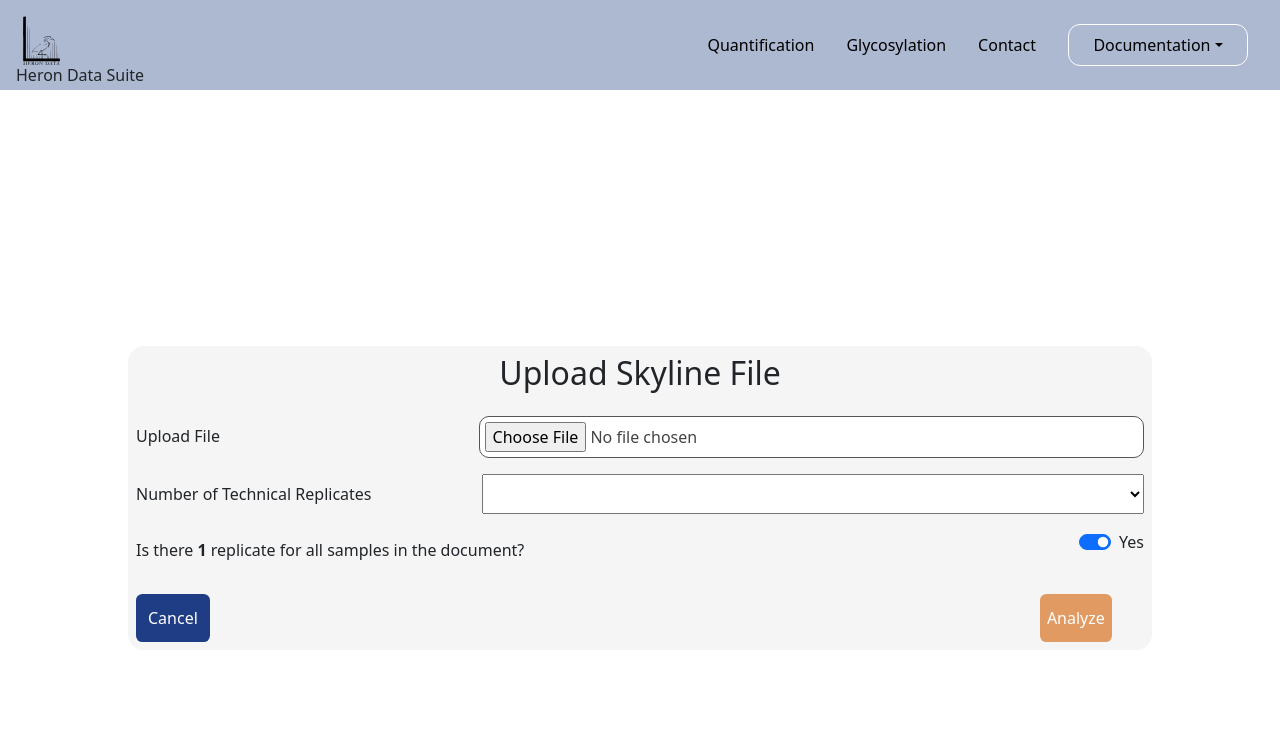
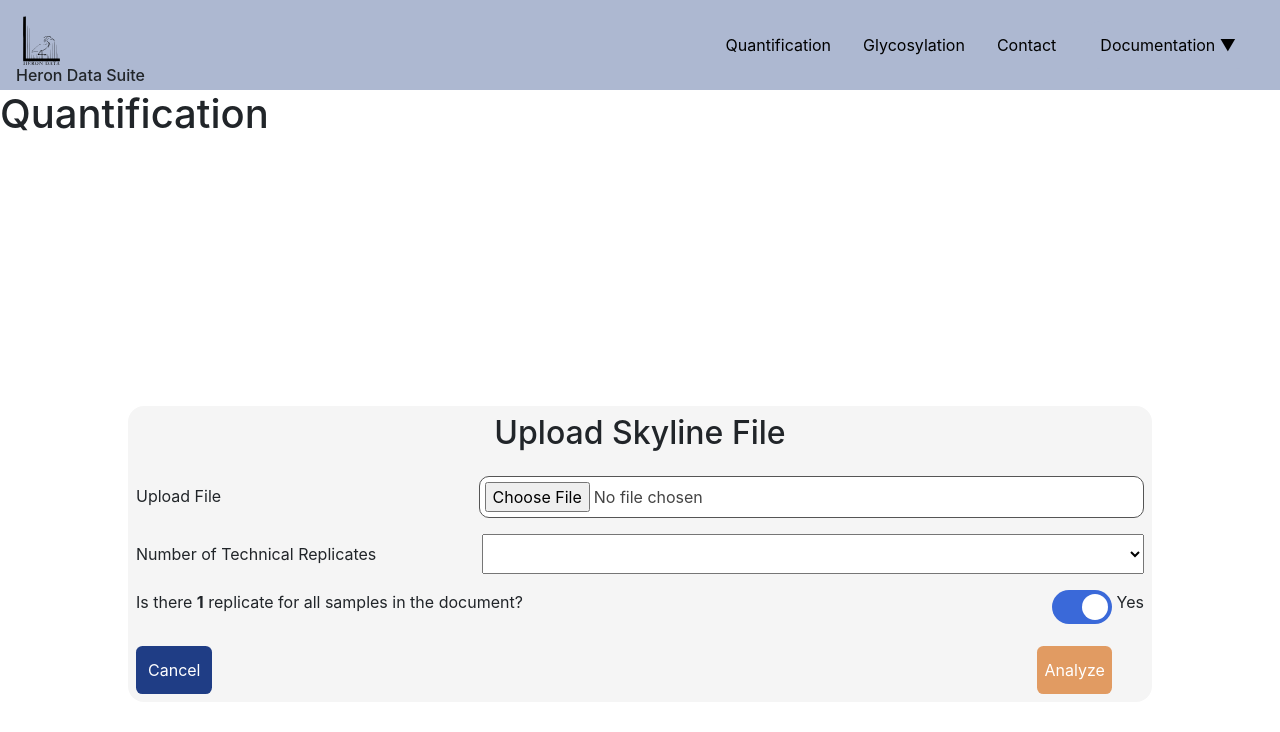
Before and after one commit to Step-henC/heron-redux, a React (Vite) app: page /quant in a window 1280 px wide. Shown: the top 732 px of the page. Built offline with nearby package versions, Linux system fonts and the light colour scheme.

Commit message:
remove react bootstrap for load times

```diff
--- a/package.json
+++ b/package.json
@@ -22,7 +22,6 @@
     "mathjs": "^12.3.2",
     "papaparse": "^5.4.1",
     "react": "^18.3.1",
-    "react-bootstrap": "^2.10.0",
     "react-data-table-component": "^7.6.2",
     "react-dom": "^18.3.1",
     "react-redux": "^9.1.2",
--- a/src/App.css
+++ b/src/App.css
@@ -1,38 +1,3 @@
 .App {
   text-align: center;
 }
-
-.App-logo {
-  height: 40vmin;
-  pointer-events: none;
-}
-
-@media (prefers-reduced-motion: no-preference) {
-  .App-logo {
-    animation: App-logo-spin infinite 20s linear;
-  }
-}
-
-.App-header {
-  background-color: #282c34;
-  min-height: 100vh;
-  display: flex;
-  flex-direction: column;
-  align-items: center;
-  justify-content: center;
-  font-size: calc(10px + 2vmin);
-  color: white;
-}
-
-.App-link {
-  color: #61dafb;
-}
-
-@keyframes App-logo-spin {
-  from {
-    transform: rotate(0deg);
-  }
-  to {
-    transform: rotate(360deg);
-  }
-}
--- a/src/App.js
+++ b/src/App.js
@@ -1,4 +1,3 @@
-import './App.css';
 import { Provider } from 'react-redux';
 import { PersistGate } from 'redux-persist/integration/react';
 import { persistor, store } from './store';
--- /dev/null
+++ b/src/components/Dropdown/Dropdown.jsx
@@ -0,0 +1,14 @@
+import { uniqueId } from 'lodash';
+import './dropdown.css'
+export default function Dropdown({items, title, theme}) {
+
+
+  return (
+    <div className="dropdown">
+  <button className={theme === 'white' ? "dropbtn-white" : "dropbtn"}>{title} &#x25BC;</button>
+  <div className="dropdown-content">
+   { items.map((item) => <a key={uniqueId('drpdn')} href={item.url}>{item.label}</a>) }
+  </div>
+</div>
+  )
+}
--- /dev/null
+++ b/src/components/Dropdown/dropdown.css
@@ -0,0 +1,48 @@
+.dropbtn {
+  background-color: rgb(173, 184, 209);
+  padding: 12px;
+  border: none;
+  border-radius: 12px;
+  cursor: pointer;
+}
+
+.dropbtn-white {
+  background-color: white;
+  padding: 12px;
+  border: none;
+  border-radius: 12px;
+  cursor: pointer;
+  float: left;
+  padding-left: 0;
+}
+
+.dropdown {
+  position: relative;
+  display: inline-block;
+}
+
+.dropdown-content {
+  display: none;
+  position: absolute;
+  background-color: #f9f9f9;
+  min-width: 160px;
+  box-shadow: 0px 8px 16px 0px rgba(0,0,0,0.2);
+  z-index: 1;
+}
+
+.dropdown-content a {
+  color: black;
+  padding: 12px 16px;
+  text-decoration: none;
+  display: block;
+}
+
+.dropdown-content a:hover {background-color: #f1f1f1}
+
+.dropdown:hover .dropdown-content {
+  display: block;
+}
+
+.dropdown:hover .dropbtn {
+  background-color:rgb(173, 184, 209);
+}
--- a/src/components/Header/Header.jsx
+++ b/src/components/Header/Header.jsx
@@ -1,23 +1,33 @@
-import Dropdown from 'react-bootstrap/Dropdown';
-import DropdownButton from 'react-bootstrap/DropdownButton';
 import React, { useState, useEffect } from 'react';
 import { useNavigate } from 'react-router-dom';
 import './headerstyle.css';
+import Dropdown from '../Dropdown/Dropdown';
 
 export default function Header() {
   const [showOffCanvasButton, setShowOffcanvasButton] = useState(false);
   const navigate = useNavigate();
 
+  const dropdownItems = [
+    {
+      label: 'Protocol Publication',
+      url: `${process.env.REACT_APP_PROTOCOL_LINK}`,
+    },
+    { label: 'Quantification Tutorial', url: '/quant' },
+    { label: 'Glycosylation Tutorial', url: '/glyco' },
+  ];
+
   const windowResizeAddCanvasButton = () => {
     const navLinksDiv = document.getElementsByClassName('nav-links')[0];
-    if (navLinksDiv){
+    if (navLinksDiv) {
       //navLinksDisplay.checkVisibility() is a more semantic function
       //but broke unit tests since jsdom does not have that function
       // getComputedStyle may be a bit slower, but it works the same
-      const navLinksDisplay = window.getComputedStyle(navLinksDiv, null).display
+      const navLinksDisplay = window.getComputedStyle(
+        navLinksDiv,
+        null
+      ).display;
       setShowOffcanvasButton(navLinksDisplay === 'none');
     }
-
   };
   useEffect(() => {
     window.addEventListener('resize', windowResizeAddCanvasButton);
@@ -32,22 +42,19 @@ export default function Header() {
     windowResizeAddCanvasButton();
   }, []);
 
-
-
-
   return (
     <nav className="principal-header">
-      <div data-testid='logo-div-btn' role='button' className="logo-home-link" onClick={() => navigate('/')}>
-        <img
-          alt="heron logo"
-          width="50"
-          height="50"
-          src='/heronlogomain.svg'
-        />{' '}
+      <div
+        data-testid="logo-div-btn"
+        role="button"
+        className="logo-home-link"
+        onClick={() => navigate('/')}
+      >
+        <img alt="heron logo" width="50" height="50" src="/heronlogomain.svg" />{' '}
         <h6 className="heron-suite">Heron Data Suite</h6>
       </div>
-      <div data-testid='quant-link' id='nav-link-div' className="nav-links">
-        <a data-testid='quant-link' className="quant-lk" href="/quant">
+      <div data-testid="quant-link" id="nav-link-div" className="nav-links">
+        <a data-testid="quant-link" className="quant-lk" href="/quant">
           Quantification
         </a>
         <a className="gly-lk" href="/glyco">
@@ -56,40 +63,44 @@ export default function Header() {
         <a className="gly-lk" href="/contact">
           Contact
         </a>
-        <DropdownButton title="Documentation" bsPrefix="dropdown-nav">
-          <Dropdown.Item href={process.env.REACT_APP_PROTOCOL_LINK}>Protocol Publication</Dropdown.Item>
-          <Dropdown.Item href="/quant">Quantification Tutorial</Dropdown.Item>
-          <Dropdown.Item href="#">Glycosylation Tutorial</Dropdown.Item>
-        </DropdownButton>
+        <Dropdown title={'Documentation'} items={dropdownItems} />
       </div>
       {showOffCanvasButton && (
-        <div data-testid='offcanvas-btn' className="offcanvas-btn" data-bs-toggle='offcanvas' data-bs-target='#open-offc' tabIndex={1}>
-          <span className="offcan-btn-icon">
-            &#9776;
-          </span>
+        <div
+          data-testid="offcanvas-btn"
+          className="offcanvas-btn"
+          data-bs-toggle="offcanvas"
+          data-bs-target="#open-offc"
+          tabIndex={1}
+        >
+          <span className="offcan-btn-icon">&#9776;</span>
         </div>
       )}
-<div id='open-offc' className='offcanvas offcanvas-end'>
-    <div className='offcanvas-header' >
-      <button type='button' className='btn-close' data-bs-dismiss='offcanvas'></button>
-    </div>
-    <div className='offcanvas-body'>
-<ul>
-  <li className='list-link'><a href='/quant'>Quantification</a></li>
-  <li className='list-link1'><a href='/glyco'>Glycosylation</a></li>
-  <li className='list-link1'><a href='/contact'>Contact</a></li>
-
-  <li>  <DropdownButton title="Documentation" bsPrefix="dropdown-nav-ofc">
-          <Dropdown.Item href={process.env.REACT_APP_PROTOCOL_LINK}>Protocol Publication</Dropdown.Item>
-          <Dropdown.Item href="/quant">Quantification Tutorial</Dropdown.Item>
-          <Dropdown.Item href="#">Glycosylation Tutorial</Dropdown.Item>
-        </DropdownButton></li>
-
-
-</ul>
-</div>
-
-    </div>
+      <div id="open-offc" className="offcanvas offcanvas-end">
+        <div className="offcanvas-header">
+          <button
+            type="button"
+            className="btn-close"
+            data-bs-dismiss="offcanvas"
+          ></button>
+        </div>
+        <div className="offcanvas-body">
+          <ul>
+            <li className="list-link">
+              <a href="/quant">Quantification</a>
+            </li>
+            <li className="list-link1">
+              <a href="/glyco">Glycosylation</a>
+            </li>
+            <li className="list-link1">
+              <a href="/contact">Contact</a>
+            </li>
+            <li>
+              <Dropdown title={'Documentation'} items={dropdownItems} theme={'white'}/>
+            </li>
+          </ul>
+        </div>
+      </div>
     </nav>
   );
 }
--- /dev/null
+++ b/src/components/ToggleSwitch/ToggleSwitch.jsx
@@ -0,0 +1,18 @@
+
+import './togglestyle.css'
+
+export default function ToggleSwitch({checked, onChange}){
+
+
+
+
+  return (
+
+
+    <label className="switch">
+<input type="checkbox" onChange={() => onChange()} checked={checked}/>
+<span className="slider round"></span>
+</label>
+
+  )
+}
--- /dev/null
+++ b/src/components/ToggleSwitch/togglestyle.css
@@ -0,0 +1,59 @@
+.switch {
+  position: relative;
+  display: inline-block;
+  width: 60px;
+  height: 34px;
+}
+
+.switch input {
+  opacity: 0;
+  width: 0;
+  height: 0;
+}
+
+.slider {
+  position: absolute;
+  cursor: pointer;
+  top: 0;
+  left: 0;
+  right: 0;
+  bottom: 0;
+  background-color: #ccc;
+  -webkit-transition: .4s;
+  transition: .4s;
+}
+
+.slider:before {
+  position: absolute;
+  content: "";
+  height: 26px;
+  width: 26px;
+  left: 4px;
+  bottom: 4px;
+  background-color: white;
+  -webkit-transition: .4s;
+  transition: .4s;
+}
+
+input:checked + .slider {
+  background-color:rgb(58, 105, 217);
+}
+
+input:focus + .slider {
+  box-shadow: 0 0 1px rgb(58, 105, 217);
+}
+
+input:checked + .slider:before {
+  -webkit-transform: translateX(26px);
+  -ms-transform: translateX(26px);
+  transform: translateX(26px);
+}
+
+/* Rounded sliders */
+.slider.round {
+  border-radius: 34px;
+}
+
+.slider.round:before {
+  border-radius: 50%;
+}
--- a/src/index.js
+++ b/src/index.js
@@ -2,7 +2,6 @@ import React from 'react';
 import ReactDOM from 'react-dom/client';
 import './index.css';
 import App from './App';
-import 'bootstrap/dist/css/bootstrap.min.css';
 
 import reportWebVitals from './reportWebVitals';
 
--- a/src/pages/QuantFormPage/QuantFormPage.jsx
+++ b/src/pages/QuantFormPage/QuantFormPage.jsx
@@ -3,8 +3,6 @@ import { useDispatch, useSelector } from 'react-redux';
 import Papa from 'papaparse';
 import { useNavigate } from 'react-router-dom';
 import { isEmpty, uniqueId } from 'lodash';
-import Form from 'react-bootstrap/Form';
-
 import {
   ACCEPTABLE_FILE_FORMATS,
   BAD_LIST_PATTERN,
@@ -15,8 +13,15 @@ import {
   convertBadSamplesToOutlierList,
   validateQuantFile,
 } from './QuantFormPageUtils';
-import {resetQuantForm, setQuantFormFilled,setFileData, setOutlierSamples, setReplicateNumber} from '../../redux/quantformSlice'
+import {
+  resetQuantForm,
+  setQuantFormFilled,
+  setFileData,
+  setOutlierSamples,
+  setReplicateNumber,
+} from '../../redux/quantformSlice';
 import LoadingSpinner from '../../components/LoadingSpinner/LoadingSpinner';
+import ToggleSwitch from '../../components/ToggleSwitch/ToggleSwitch';
 export default function QuantFormPage() {
   const [isAcceptableFormat, setIsAcceptableFormat] = useState(true);
   const [isFileProcessedSuccess, setIsFileProcessedSuccess] = useState(true);
@@ -28,8 +33,8 @@ export default function QuantFormPage() {
   const [noFileMessage, setNoFileMessage] = useState(false);
   const [showReplicateMessage, setShowReplicateMessage] = useState(false);
   const [isAnalyzeButtonDisabled, setIsAnalyzeButtonDisabled] = useState(false);
-  const [isLoading, setIsLoading] = useState(false)
-  const quantFormData = useSelector((state) => state.quantform)
+  const [isLoading, setIsLoading] = useState(false);
+  const quantFormData = useSelector((state) => state.quantform);
   const technicalReplicateAria =
     'Does each sample have' + quantFormData.replicateNumber === 0
       ? '1'
@@ -52,7 +57,7 @@ export default function QuantFormPage() {
     setIsAnalyzeButtonDisabled(true);
     // reset file input
     setInputKey(uniqueId);
-    dispatch(setQuantFormFilled({bool: true}))
+    dispatch(setQuantFormFilled({ bool: true }));
     navigate(`/quant/charts`);
   };
 
@@ -118,8 +123,8 @@ export default function QuantFormPage() {
     }
 
     //if first two fields are good, check if the all samples have same replicate num
-    if (isAcceptableFormat && isFileProcessedSuccess ) {
-      setIsLoading(true)
+    if (isAcceptableFormat && isFileProcessedSuccess) {
+      setIsLoading(true);
       //if all samples have replicate num, process data
       if (isBadSamplesPresent === false) {
         // prevents multiple calls with enter key (spamming)
@@ -141,7 +146,7 @@ export default function QuantFormPage() {
           dataIsValidNavigateToCharts();
         } else {
           setBadListFormatAccepted(isUserBadSampleInputValid);
-          setIsLoading(false)
+          setIsLoading(false);
           return;
         }
       }
@@ -149,7 +154,7 @@ export default function QuantFormPage() {
   };
 
   const handleCancel = () => {
-   dispatch(resetQuantForm())
+    dispatch(resetQuantForm());
     navigate('/');
   };
 
@@ -162,16 +167,17 @@ export default function QuantFormPage() {
     // if file in sessionstorage,
     // reset when you return to upload page
     // persistor.purge() will not work here
-   dispatch(resetQuantForm())
+    dispatch(resetQuantForm());
 
     return () => {
-      setInputKey(uniqueId)
-    }
+      setInputKey(uniqueId);
+    };
   }, []);
 
   return (
     <>
-    {isLoading && (<LoadingSpinner />)}
+      {isLoading && <LoadingSpinner />}
+      <h1>Quantification</h1>
       <form id="csv-elem" aria-label="form to upload and submit csv">
         <ul className="wrapper">
           <li className="form-row-title">
@@ -193,8 +199,8 @@ export default function QuantFormPage() {
                 aria-label="File format error. Not a valid CSV or XLSX file"
                 style={{ color: 'red' }}
               >
-              Error: The selected file is not an acceptable file format. Please
-              select a file of type CSV.
+                Error: The selected file is not an acceptable file format.
+                Please select a file of type CSV.
               </p>
             </li>
           )}
@@ -257,20 +263,27 @@ export default function QuantFormPage() {
               </p>
             </li>
           )}
-        <li className="form-row">
-          <Form.Label htmlFor="good-run" aria-label={technicalReplicateAria}>
+          <li className="form-ro">
+            <p>
               {quantFormData.replicateNumber > 1 ? 'Are' : 'Is'} there{' '}
-            <strong>{quantFormData.replicateNumber === 0 ? 1 : quantFormData.replicateNumber}</strong>{' '}
+              <strong>
+                {quantFormData.replicateNumber === 0
+                  ? 1
+                  : quantFormData.replicateNumber}
+              </strong>{' '}
               replicate
-            {quantFormData.replicateNumber > 1 ? 's' : ''} for all samples in the document?
-          </Form.Label>
-          <Form.Check
-            id="good-run"
-            onChange={handleGoodRun}
+              {quantFormData.replicateNumber > 1 ? 's' : ''} for all samples in
+              the document?
+            </p>
+
+            <div>
+              {' '}
+              <ToggleSwitch
                 checked={!isBadSamplesPresent}
-            type="switch"
-            label={!isBadSamplesPresent ? 'Yes' : 'No'}
-          ></Form.Check>
+                onChange={() => handleGoodRun()}
+              />{' '}
+              <span id="rep-toggle">{!isBadSamplesPresent ? 'Yes' : 'No'}</span>
+            </div>
           </li>
 
           {isBadSamplesPresent && (
@@ -279,7 +292,8 @@ export default function QuantFormPage() {
                 aria-describedby="bad-sample-list-requirements"
                 htmlFor="bad-sample-list"
               >
-              Provide List of Samples without the Specified Number of Replicates
+                Provide List of Samples without the Specified Number of
+                Replicates
               </label>
               <br />
               <small id="bad-sample-list-requirements">
--- a/src/pages/QuantFormPage/quantformpage.css
+++ b/src/pages/QuantFormPage/quantformpage.css
@@ -76,6 +76,18 @@ small > strong > a:active {
   justify-content: center;
   padding: 0.5em;
 }
+
+.form-ro  {
+  display: flex;
+  justify-content: space-between;
+  align-content: end;
+}
+
+#rep-toggle {
+  padding: 0;
+  margin: 0;
+}
+
 
 .wrapper {
   background-color: whitesmoke;
```
Also changed, not shown: 2 other files (tests, documents, lock files or other folders). Lines whose indentation alone changed are shown as unchanged.
